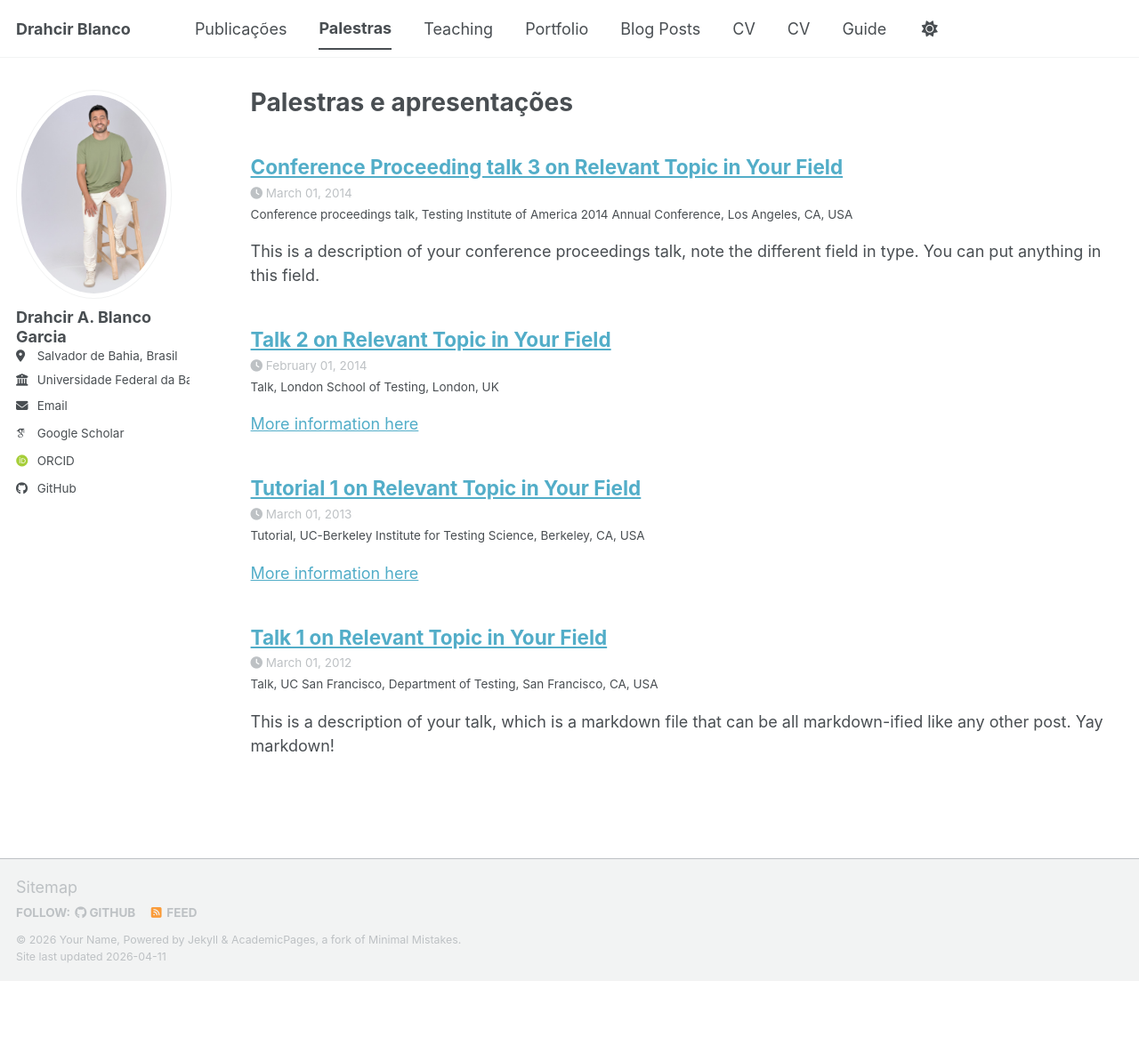
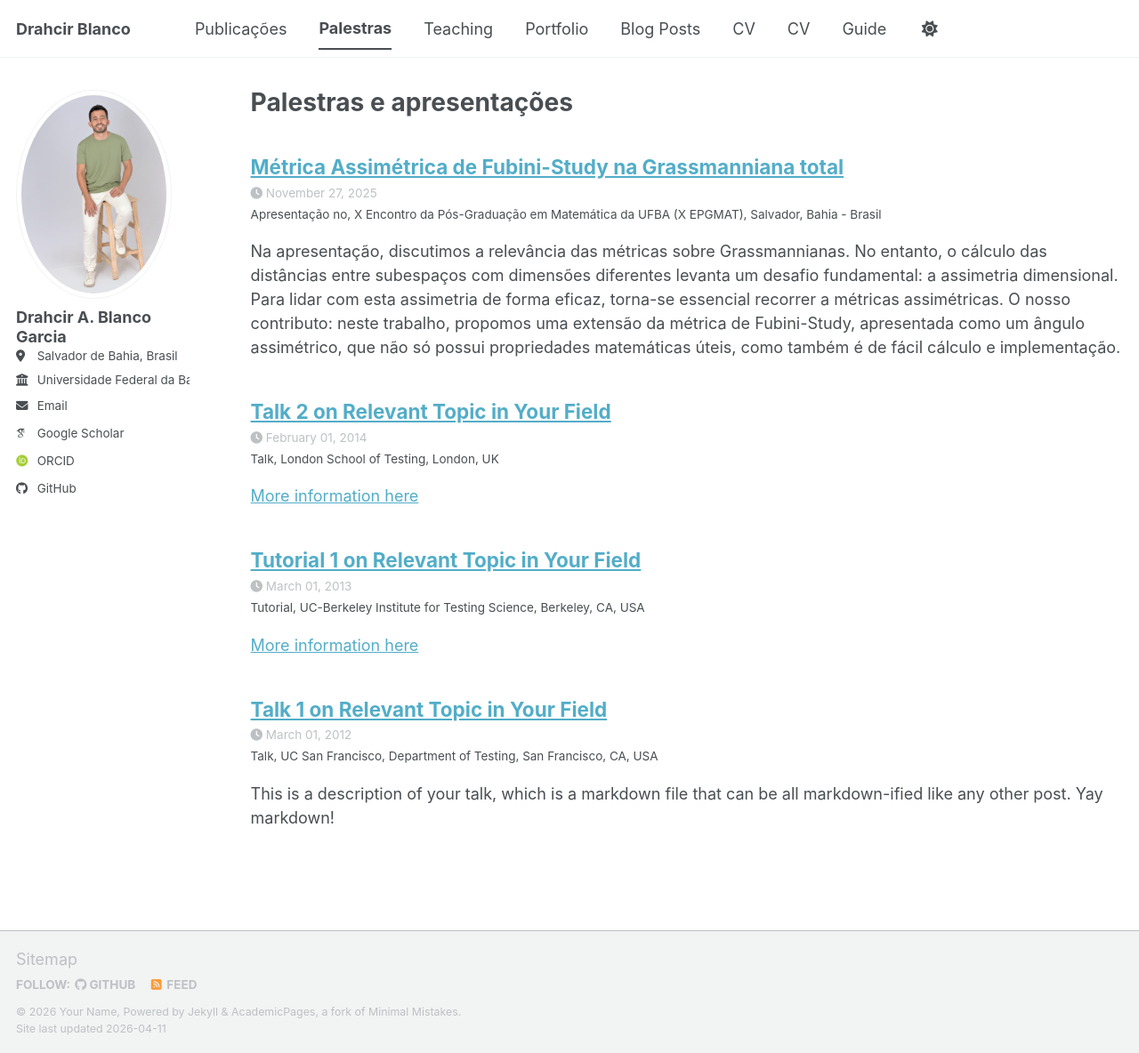
Before and after one commit to bl4nco7/drahcir, a Jekyll site: the page built from _pages/talks.html, in a window 1280 px wide and 1184 px high. Shown: the whole window at 89% size. Built offline with Jekyll 4.4.1, drawn with Linux system fonts in a browser that asks for light colours; some web fonts are replaced; a script bundle is joined from its source files by our own code; library files that are not in the unit come from our copies.

Commit message:
Update 2014-03-01-talk-3.md

```diff
--- a/_talks/2014-03-01-talk-3.md
+++ b/_talks/2014-03-01-talk-3.md
@@ -1,11 +1,11 @@
 ---
-title: "Conference Proceeding talk 3 on Relevant Topic in Your Field"
-collection: talks
-type: "Conference proceedings talk"
-permalink: /talks/2014-03-01-talk-3
-venue: "Testing Institute of America 2014 Annual Conference"
-date: 2014-03-01
-location: "Los Angeles, CA, USA"
+title: "Métrica Assimétrica de Fubini-Study na Grassmanniana total"
+collection: apresentação
+type: "Apresentação no"
+permalink: /talks/2025-11-27-talk-3
+venue: "X Encontro da Pós-Graduação em Matemática da UFBA (X EPGMAT)"
+date: 2025-11-27
+location: "Salvador, Bahia - Brasil"
 ---
 
-This is a description of your conference proceedings talk, note the different field in type. You can put anything in this field.
+Na apresentação, discutimos a relevância das métricas sobre Grassmannianas. No entanto, o cálculo das distâncias entre subespaços com dimensões diferentes levanta um desafio fundamental: a assimetria dimensional. Para lidar com esta assimetria de forma eficaz, torna-se essencial recorrer a métricas assimétricas. O nosso contributo: neste trabalho, propomos uma extensão da métrica de Fubini-Study, apresentada como um ângulo assimétrico, que não só possui propriedades matemáticas úteis, como também é de fácil cálculo e implementação.
```
